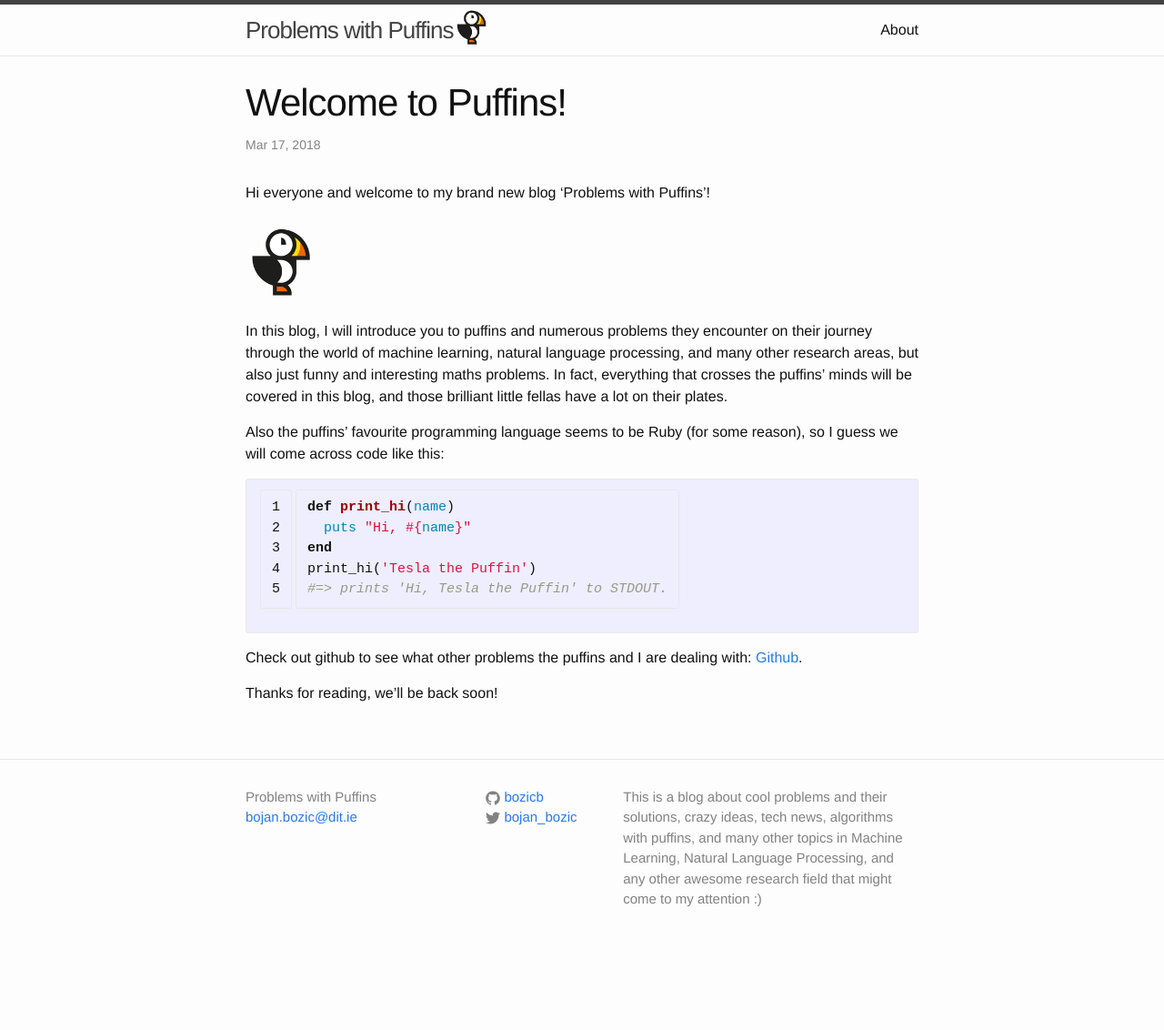
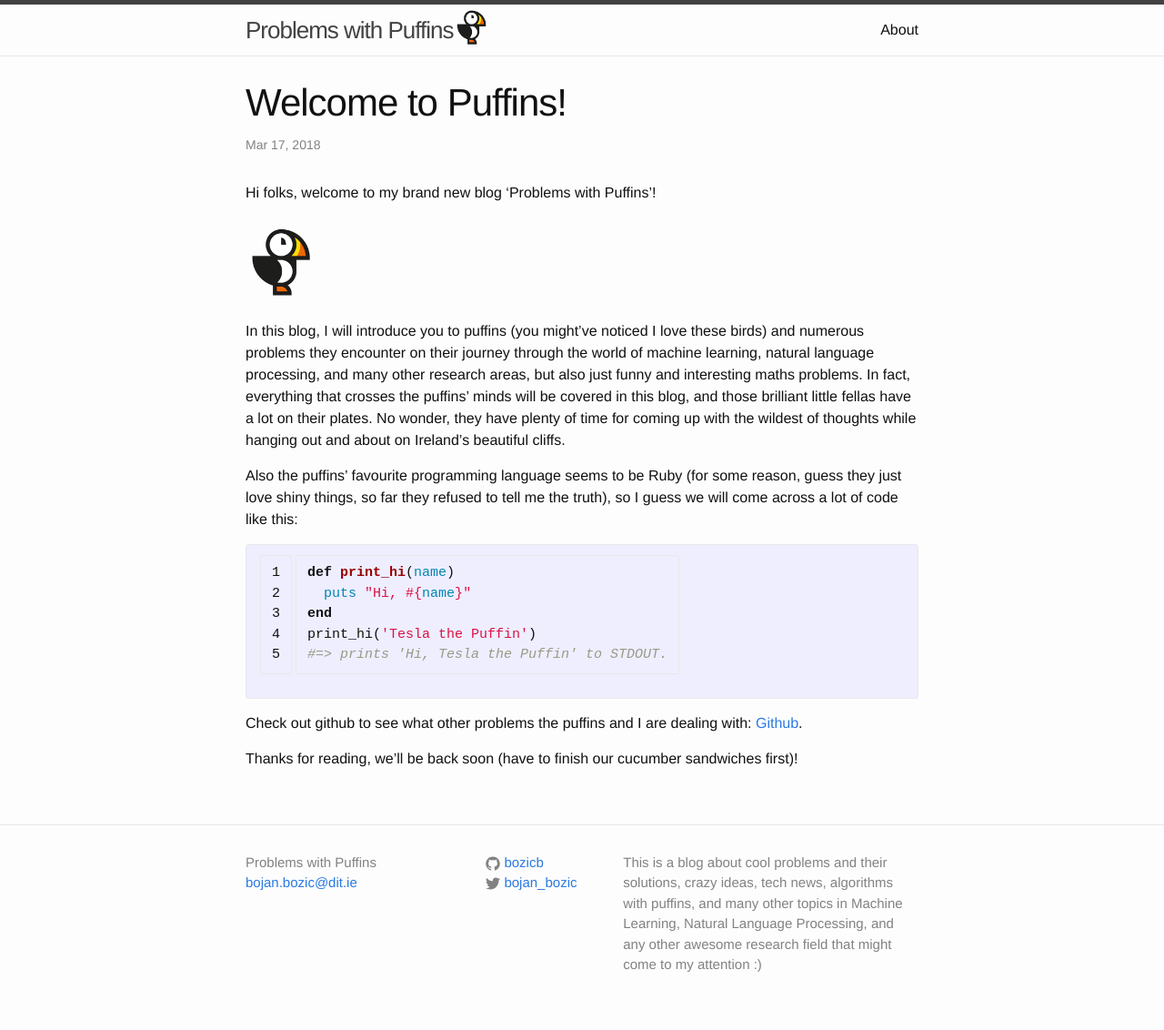
Before and after one commit to bozicb/bozicb.github.io, a Jekyll site: the page built from _posts/2018-03-17-welcome-to-puffins.markdown, in a window 1280 px wide. Shown: the whole page at 91% size. Built offline with Jekyll 4.4.1, drawn with Linux system fonts in a browser that asks for light colours; before the commit the page ends 1060 px from its top, so only the background shows below that.

Commit message:
more humour

```diff
--- a/_posts/2018-03-17-welcome-to-puffins.markdown
+++ b/_posts/2018-03-17-welcome-to-puffins.markdown
@@ -4,19 +4,20 @@ title:  "Welcome to Puffins!"
 date:   2018-03-17 23:31:55 +0000
 categories: jekyll update
 ---
-Hi everyone and welcome to my brand new blog 'Problems with Puffins'!
+Hi folks, welcome to my brand new blog 'Problems with Puffins'!
 
-![I'm a puffin!](/images/puffin.png){:height="10%" width="10%"}
+![I'm a puffin!](/images/puffin.png){:height="10%" width="10%" "Here's one of those cute, little fellas."}
 
-In this blog, I will introduce you to puffins and numerous problems they
+In this blog, I will introduce you to puffins (you might've noticed I love these birds) and numerous problems they
 encounter on their journey through the world of machine learning, natural
 language processing, and many other research areas, but also just funny
 and interesting maths problems. In fact, everything that crosses the
 puffins' minds will be covered in this blog, and those brilliant little
-fellas have a lot on their plates.
+fellas have a lot on their plates. No wonder, they have plenty of time
+for coming up with the wildest of thoughts while hanging out and about on Ireland's beautiful cliffs.
 
 Also the puffins' favourite programming language seems to be Ruby (for
-some reason), so I guess we will come across code like this:
+some reason, guess they just love shiny things, so far they refused to tell me the truth), so I guess we will come across a lot of code like this:
 
 {% highlight ruby linenos %}
 def print_hi(name)
@@ -29,6 +30,6 @@ print_hi('Tesla the Puffin')
 Check out github to see what other problems the puffins and I are
 dealing with: [Github][bozicb-gh].
 
-Thanks for reading, we'll be back soon!
+Thanks for reading, we'll be back soon (have to finish our cucumber sandwiches first)!
 
 [bozicb-gh]:   https://github.com/bozicb
```
